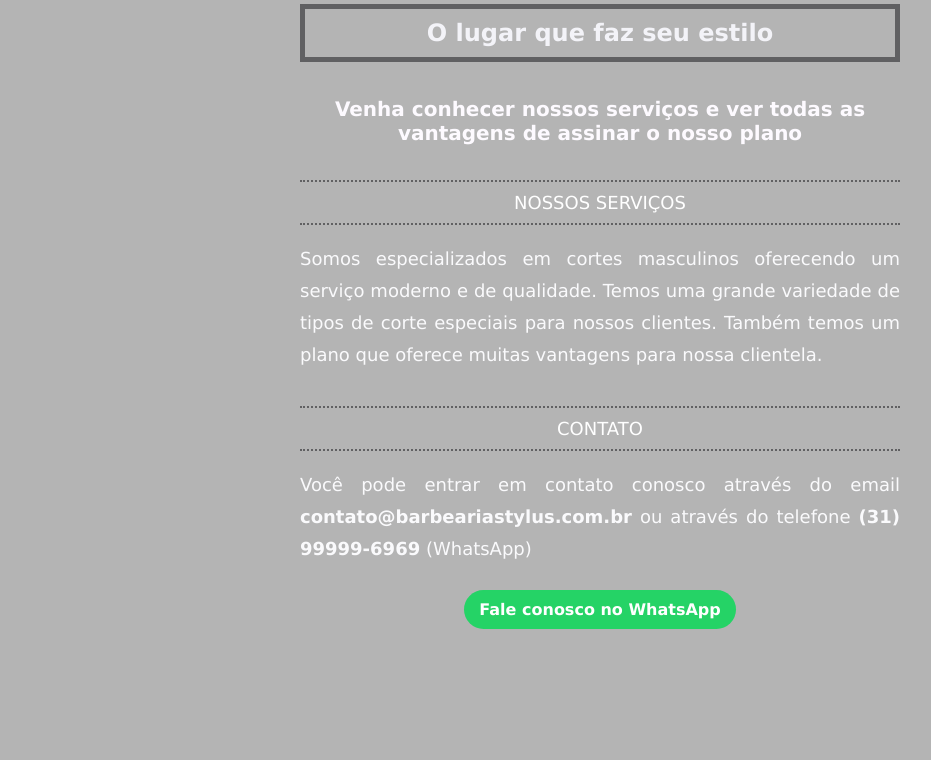
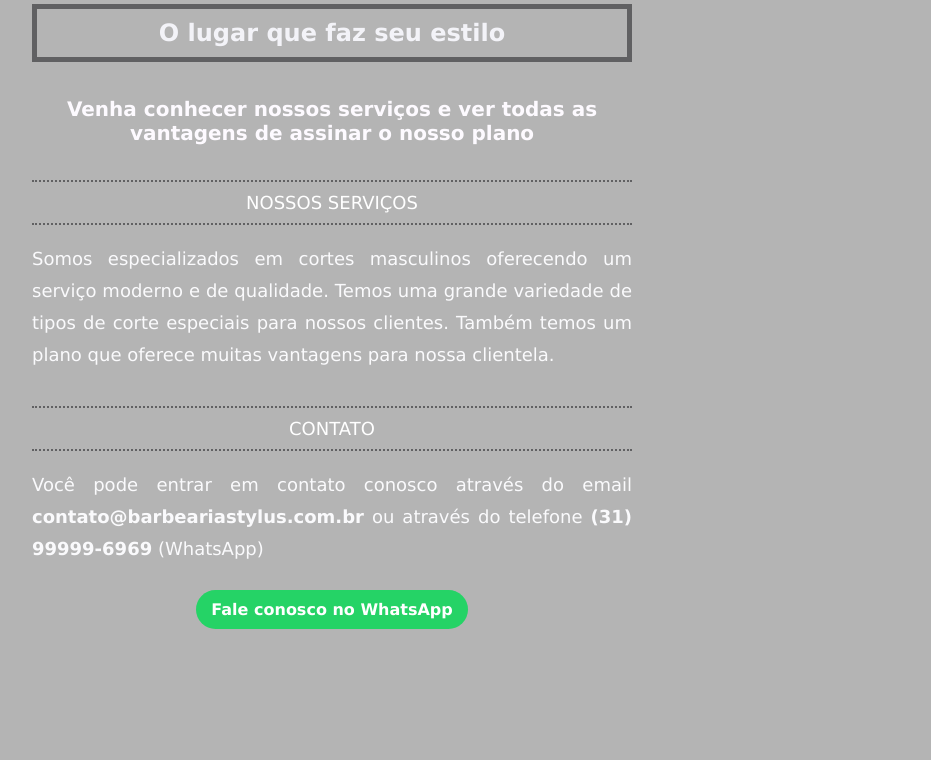
Before and after one commit to Ferd03/site-estatico-barbearia-, a plain HTML site: page index.html in a window 1280 px wide. Shown: the part 40-800 px from the top of the page, without its empty margins (308-1239 px from the left). Drawn offline with Linux system fonts and the light colour scheme.

Commit message:
estilo.css

```diff
--- a/estilo.css
+++ b/estilo.css
@@ -8,7 +8,7 @@ img {
 
 div {
     width: 600px;
-    margin: 0px 600px ;
+    margin: 0px auto ;
     text-align: center;
 
 }
```
